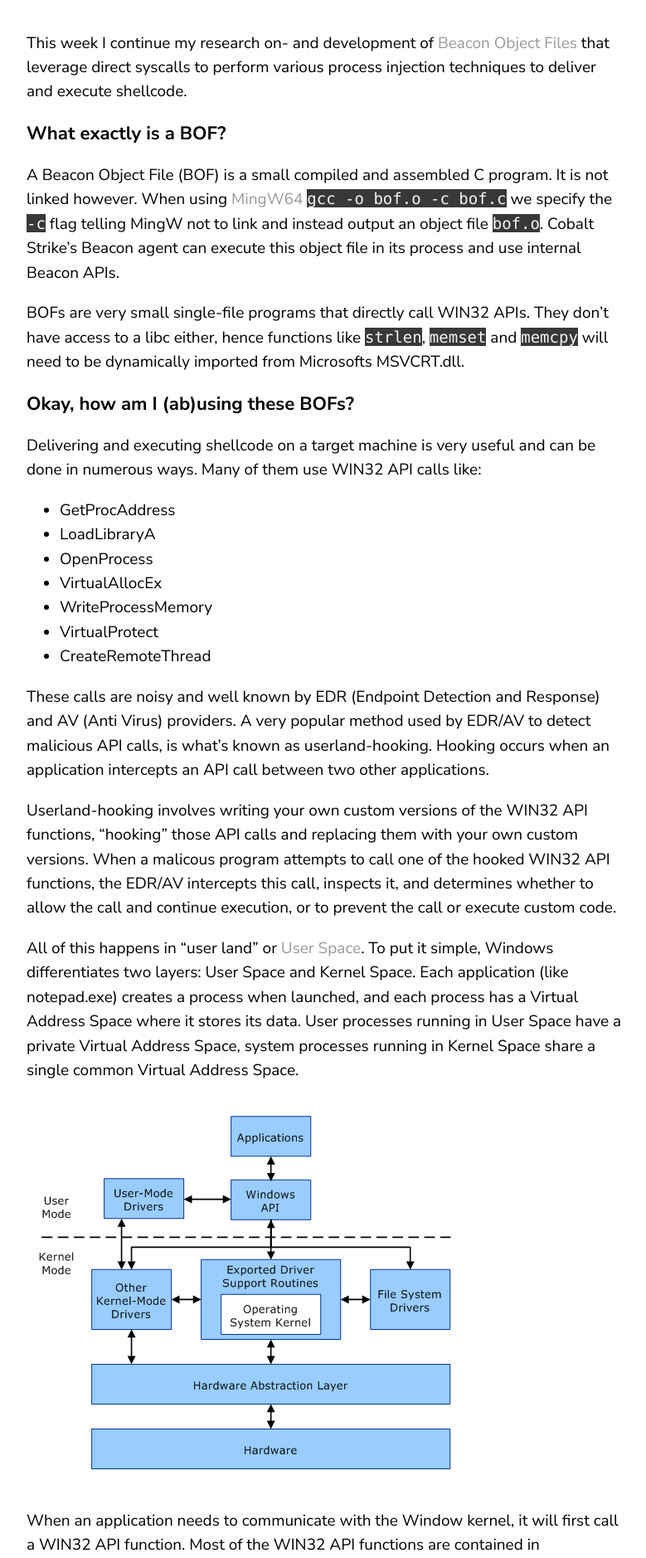
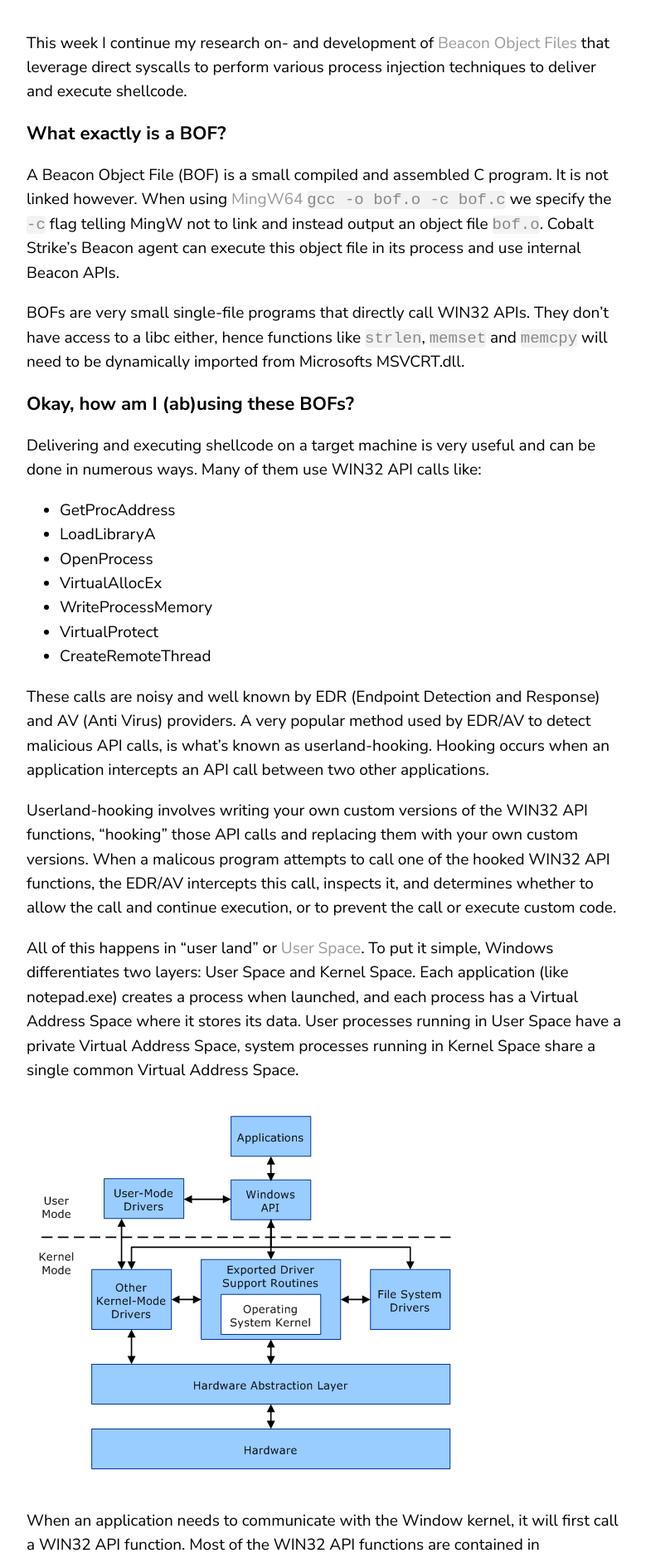
Before and after one commit to X3ntr/x3ntr.github.io, a Jekyll site: the page built from _posts/2021-05-01-week-2.md, in a window 1280 px wide. Shown: the part 434-2312 px from the top of the page at 83% size, without its empty margins (68-847 px from the left). Built offline with Jekyll 4.4.1, drawn with Linux system fonts in a browser that asks for light colours.

Commit message:
updated code css

```diff
--- a/_sass/_syntax.scss
+++ b/_sass/_syntax.scss
@@ -16,10 +16,15 @@ div.highlight {
 }
 
 pre.highlight, code {
-	font-family: 'Consolas', Menlo, monospace;
+	//font-family: 'Consolas', Menlo, monospace;
+	font-family: 'Courier New', monospace;
 	line-height: 1.4em;
 	tab-size: 4;
 	//background-color: #f4f4f4;
-	background-color: #383838;
-	color: #f4f4f4;
+	//background-color: #383838;
+	//color: #f4f4f4;
+	background: rgba(0, 0, 0, 0.05);
+	border-color: rgba(0, 0, 0, 0.2);
+	border-radius: 4px;
+	color: #888;
 }
```
